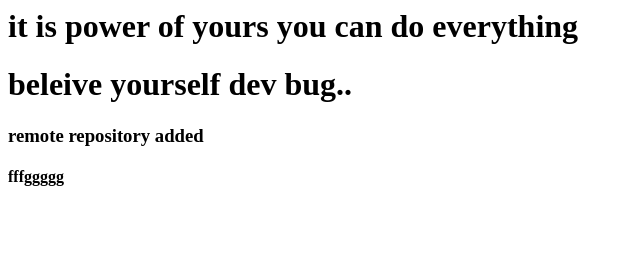
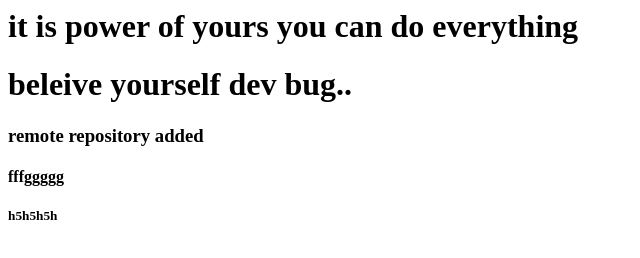
Before and after one commit to shubhamshukla9839/TEST, a plain HTML site: page index.html in a window 1280 px wide. Shown: the full height of the page, 0-640 px from the left. Drawn offline with Linux system fonts and the light colour scheme.

Commit message:
from remote commit

```diff
--- a/index.html
+++ b/index.html
@@ -6,6 +6,7 @@
 <h1> beleive yourself dev bug.. </h1>
 <h3> remote repository added </h3>
 <h4>  fffggggg <h4>
+  <h5>  h5h5h5h </h5>
 </body>
 
 </html>
```
